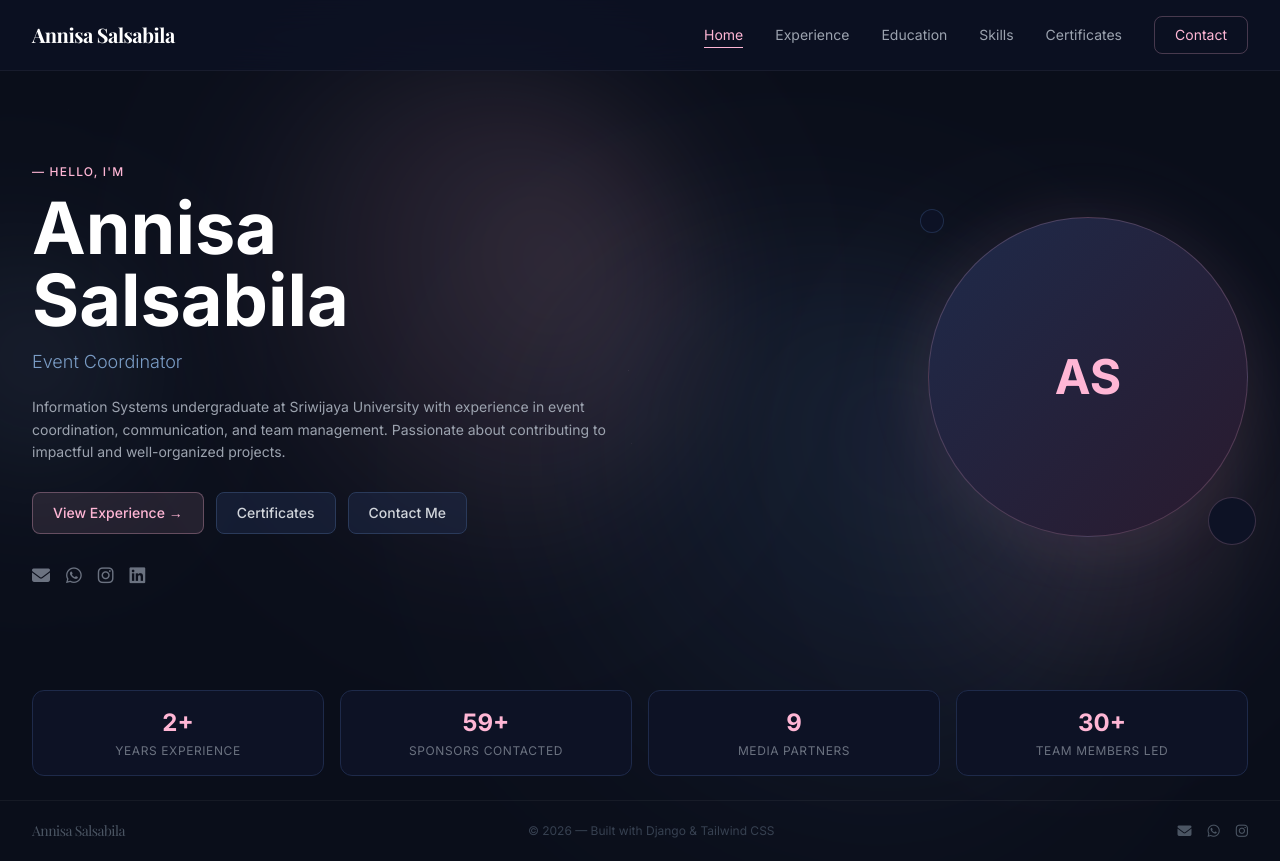
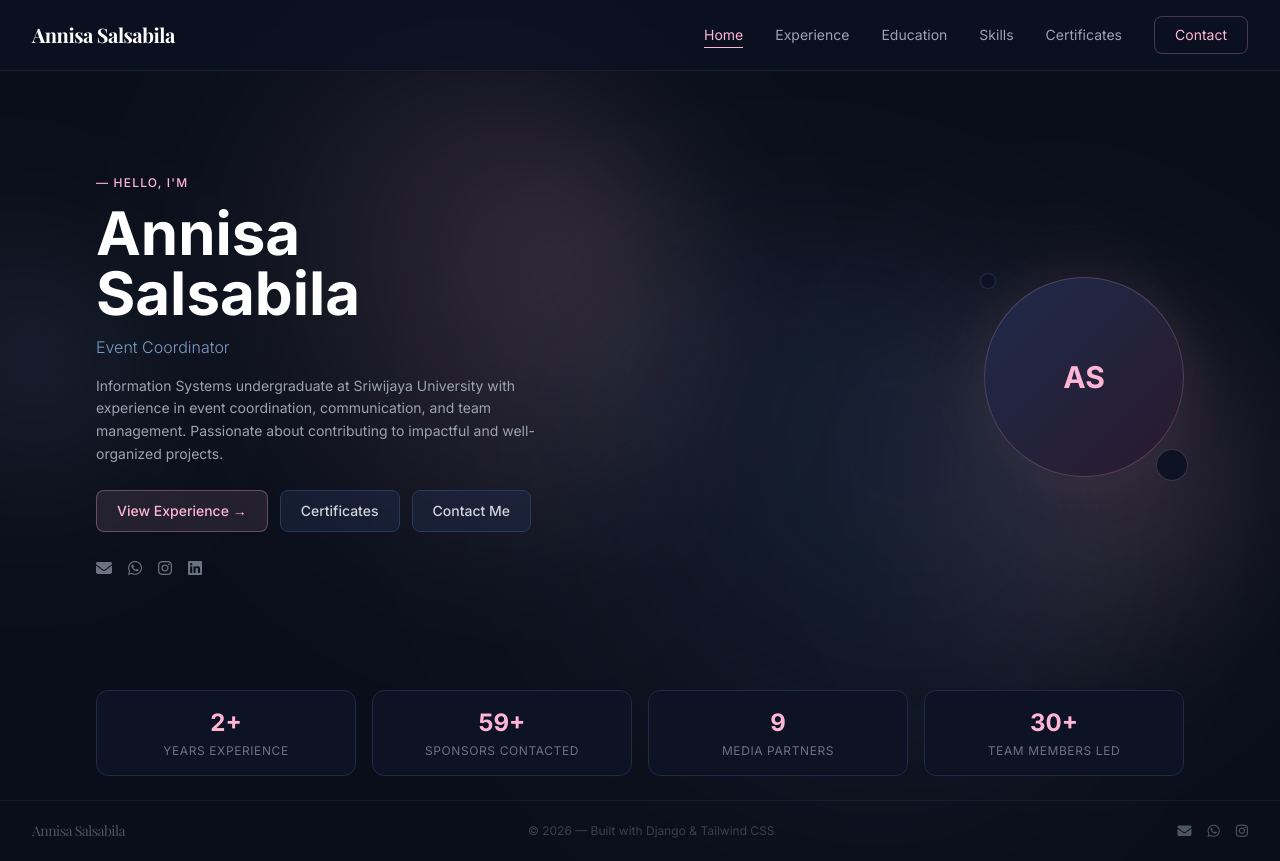
Before and after one commit to matchabobeli/portfolio-project, a Django app: page / in a window 1280 px wide. Run offline with Django 5.2, Linux system fonts and the light colour scheme; some libraries are stand-ins or nearby versions.

Commit message:
homepage revisi

```diff
--- a/templates/home.html
+++ b/templates/home.html
@@ -2,24 +2,24 @@
 {% block title %}Annisa Salsabila — Public Relation Enthusiast{% endblock %}
 
 {% block content %}
-<div class="flex flex-col justify-between flex-1" style="min-height: calc(100vh - 64px)">
+<div class="flex flex-col justify-between" style="min-height: calc(100vh - 64px)">
 
     <!-- Hero -->
-    <section class="flex-1 flex items-center px-8">
+    <section class="flex-1 flex items-center">
         <div
-            class="w-full max-w-[1400px] mx-auto flex flex-col-reverse md:flex-row items-center justify-between gap-12 py-8">
+            class="w-full max-w-[1400px] mx-auto flex flex-col-reverse md:flex-row items-center justify-between px-24 gap-10 py-10">
 
             <!-- Text -->
-            <div class="flex-1 fade-in text-center md:text-left max-w-2xl">
+            <div class="flex-1 fade-in text-center md:text-left">
                 <p class="text-[#ffb6d5] text-xs font-medium tracking-widest uppercase mb-3">— Hello, I'm</p>
-                <h1 class="text-6xl md:text-7xl font-bold mb-3 text-white leading-tight">Annisa<br>Salsabila</h1>
-                <h2 class="text-lg text-[#7a9cc5] mb-5 font-light min-h-[26px]" id="typed-title"></h2>
-                <p class="text-gray-400 leading-relaxed mb-7 max-w-xl text-sm mx-auto md:mx-0">
+                <h1 class="text-5xl md:text-6xl font-bold mb-3 text-white leading-tight">Annisa<br>Salsabila</h1>
+                <h2 class="text-base text-[#7a9cc5] mb-4 font-light min-h-[22px]" id="typed-title"></h2>
+                <p class="text-gray-400 leading-relaxed mb-6 max-w-md text-sm mx-auto md:mx-0">
                     Information Systems undergraduate at Sriwijaya University with experience in event coordination,
                     communication, and team management. Passionate about contributing to impactful and well-organized
                     projects.
                 </p>
-                <div class="flex flex-wrap gap-3 mb-7 justify-center md:justify-start">
+                <div class="flex flex-wrap gap-3 mb-6 justify-center md:justify-start">
                     <a href="/experience/"
                         class="bg-[#ffb6d5]/10 hover:bg-[#ffb6d5]/20 border border-[#ffb6d5]/30 hover:border-[#ffb6d5]/60 text-[#ffb6d5] px-5 py-2.5 rounded-lg transition font-medium text-sm">View
                         Experience →</a>
@@ -30,34 +30,31 @@
                         Me</a>
                 </div>
                 <div class="flex gap-4 justify-center md:justify-start">
-                    <a href="mailto:annisa310308@gmail.com"
-                        class="text-gray-500 hover:text-[#ffb6d5] transition text-lg"><i
+                    <a href="mailto:annisa310308@gmail.com" class="text-gray-500 hover:text-[#ffb6d5] transition"><i
                             class="fas fa-envelope"></i></a>
                     <a href="https://wa.me/6282272895540" target="_blank"
-                        class="text-gray-500 hover:text-green-400 transition text-lg"><i
-                            class="fab fa-whatsapp"></i></a>
+                        class="text-gray-500 hover:text-green-400 transition"><i class="fab fa-whatsapp"></i></a>
                     <a href="https://instagram.com/_nisaslsa" target="_blank"
-                        class="text-gray-500 hover:text-pink-400 transition text-lg"><i
-                            class="fab fa-instagram"></i></a>
+                        class="text-gray-500 hover:text-pink-400 transition"><i class="fab fa-instagram"></i></a>
                     <a href="https://www.linkedin.com/in/annisa-salsabila" target="_blank"
-                        class="text-gray-500 hover:text-blue-400 transition text-lg"><i class="fab fa-linkedin"></i></a>
+                        class="text-gray-500 hover:text-blue-400 transition"><i class="fab fa-linkedin"></i></a>
                 </div>
             </div>
 
-            <!-- Photo -->
-            <div class="relative fade-in flex-shrink-0 flex justify-center" style="transition-delay:0.2s">
-                <div class="w-64 h-64 md:w-[320px] md:h-[320px] rounded-full border border-[#ffb6d5]/20 overflow-hidden bg-gradient-to-br from-[#1e2a4a] to-[#2a1a2e] flex items-center justify-center text-5xl font-bold text-[#ffb6d5]"
+            <!-- Photo: 320px dikurangi 30% = ~224px -->
+            <div class="relative fade-in flex-shrink-0" style="transition-delay:0.2s">
+                <div class="w-44 h-44 md:w-[200px] md:h-[200px] rounded-full border border-[#ffb6d5]/20 overflow-hidden bg-gradient-to-br from-[#1e2a4a] to-[#2a1a2e] flex items-center justify-center text-3xl font-bold text-[#ffb6d5]"
                     id="hero-photo">AS</div>
-                <div class="absolute -inset-4 rounded-full bg-[#ffb6d5]/5 blur-xl -z-10"></div>
-                <div class="absolute -bottom-2 -right-2 w-12 h-12 rounded-full border border-[#ffb6d5]/20 bg-[#0d1225]">
+                <div class="absolute -inset-3 rounded-full bg-[#ffb6d5]/5 blur-xl -z-10"></div>
+                <div class="absolute -bottom-1 -right-1 w-8 h-8 rounded-full border border-[#ffb6d5]/20 bg-[#0d1225]">
                 </div>
-                <div class="absolute -top-2 -left-2 w-6 h-6 rounded-full border border-[#4a6fa5]/30 bg-[#0d1225]"></div>
+                <div class="absolute -top-1 -left-1 w-4 h-4 rounded-full border border-[#4a6fa5]/30 bg-[#0d1225]"></div>
             </div>
         </div>
     </section>
 
     <!-- Quick Stats -->
-    <section class="px-8 pb-6">
+    <section class="px-24 pb-6">
         <div class="w-full max-w-[1400px] mx-auto grid grid-cols-2 md:grid-cols-4 gap-4">
             <div class="bg-[#0d1225] border border-[#1e2a4a] rounded-xl p-4 text-center card-hover fade-in">
                 <div class="text-2xl font-bold text-[#ffb6d5] mb-1">2+</div>
```
